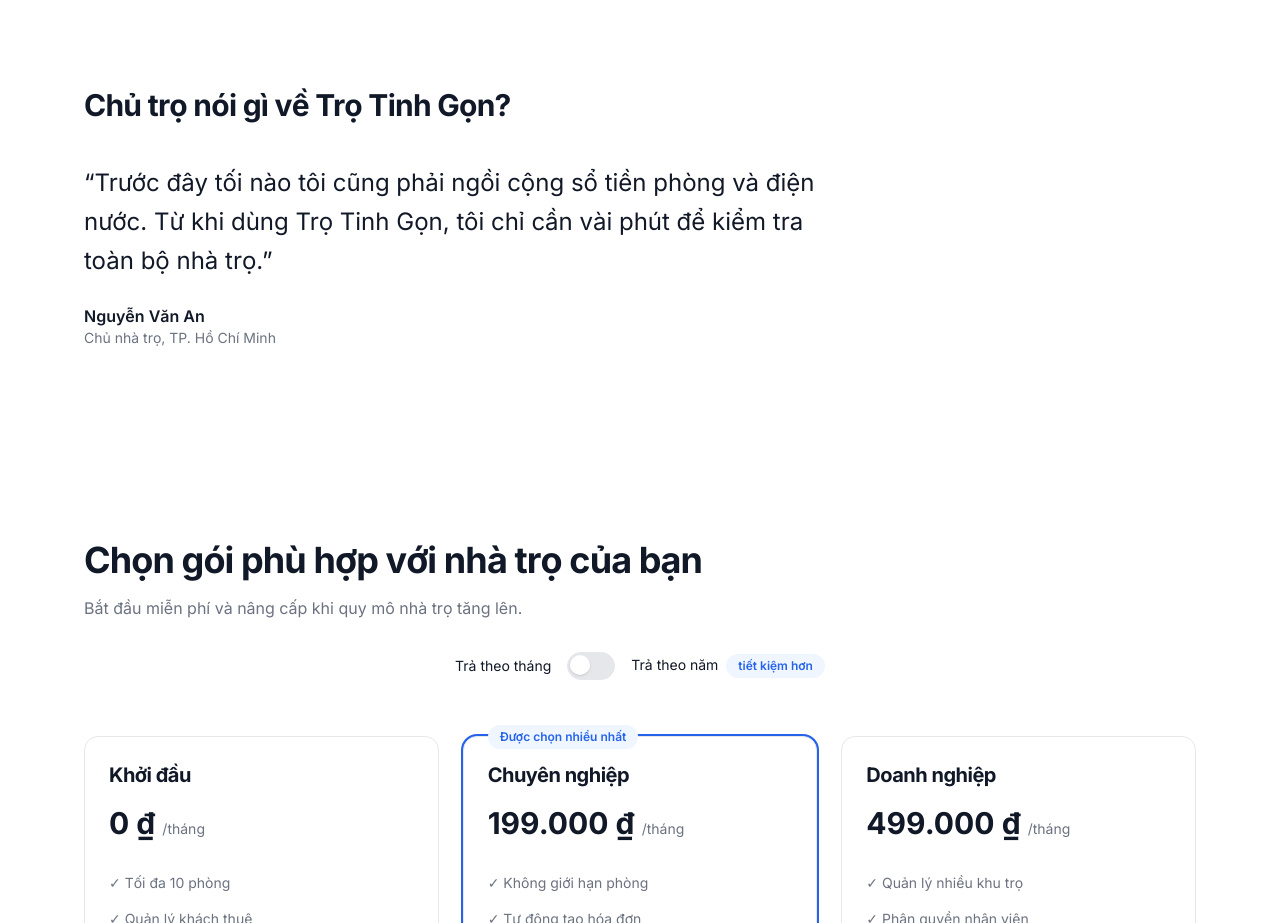
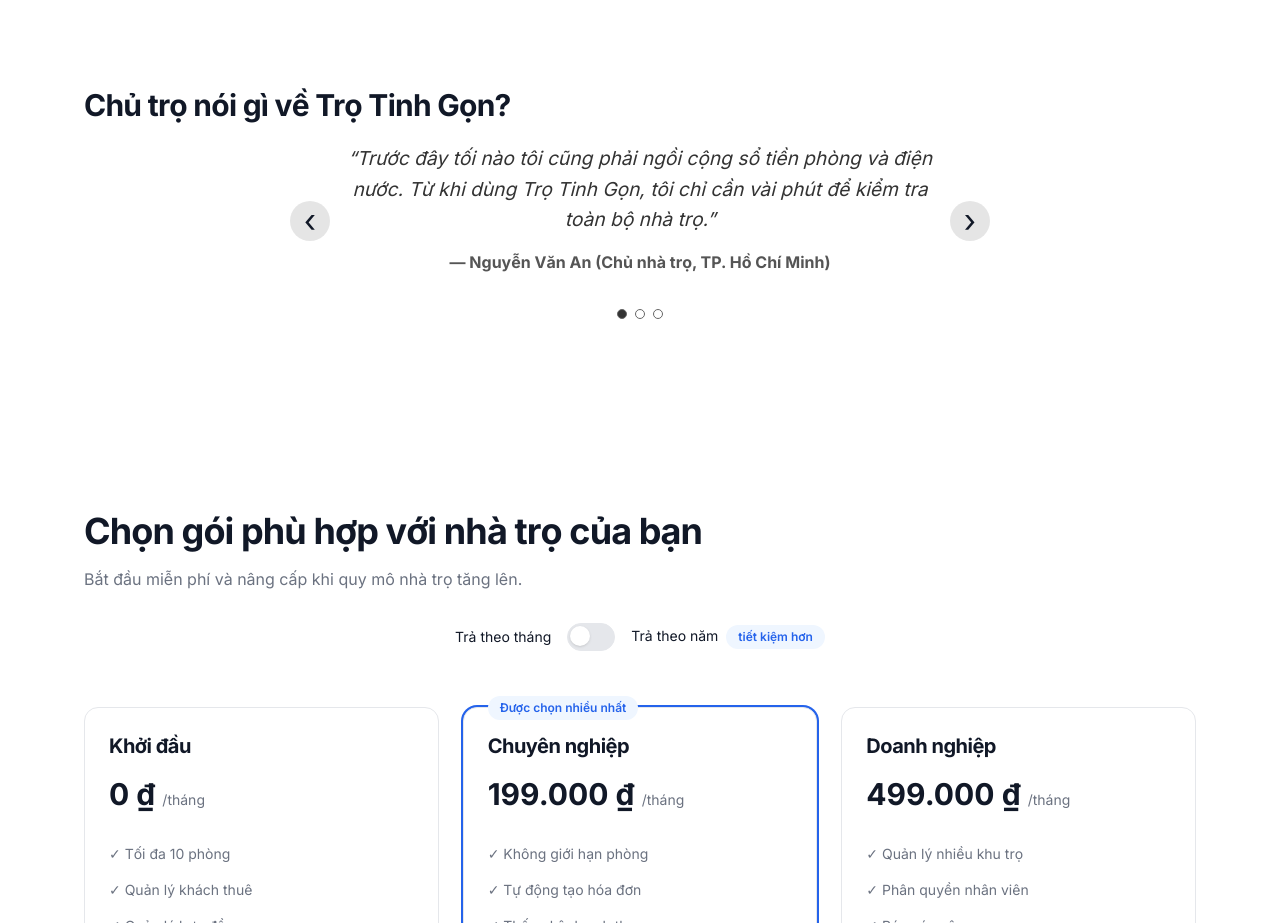
Before and after one commit to Mayz26/tkw_2551050029_Dien, a website with bundled scripts: page index.html in a window 1280 px wide. Shown: the part 2380-3303 px from the top of the page. Built offline with nearby package versions, Linux system fonts and the light colour scheme.

Commit message:
them slider

```diff
--- a/index.html
+++ b/index.html
@@ -250,22 +250,27 @@
             <h2 id="testimonial-title" class="font-display text-3xl font-bold text-ink">
                 Chủ trọ nói gì về Trọ Tinh Gọn?
             </h2>
-            <figure class="mt-10 max-w-3xl">
-                <blockquote class="text-2xl font-medium leading-relaxed text-ink">
-                    “Trước đây tối nào tôi cũng phải ngồi cộng
-                    sổ tiền phòng và điện nước. Từ khi dùng
-                    Trọ Tinh Gọn, tôi chỉ cần vài phút để kiểm tra
-                    toàn bộ nhà trọ.”
-                </blockquote>
-                <figcaption class="mt-6">
-                    <span class="font-semibold text-ink">
-                        Nguyễn Văn An
-                    </span>
-                    <cite class="block text-sm not-italic text-muted">
-                        Chủ nhà trọ, TP. Hồ Chí Minh
-                    </cite>
-                </figcaption>
-            </figure>
+             <div id="slider-camnhan" class="slider-container" tabindex="0">
+                <div class="slider-viewport">
+                    <div class="slider-track" data-slider-track>
+                        <div class="slider-item" data-slide>
+                            <p class="testimonial-text">“Trước đây tối nào tôi cũng phải ngồi cộng sổ tiền phòng và điện nước. Từ khi dùng Trọ Tinh Gọn, tôi chỉ cần vài phút để kiểm tra toàn bộ nhà trọ.”</p>
+                            <h4 class="testimonial-author">— Nguyễn Văn An (Chủ nhà trọ, TP. Hồ Chí Minh)</h4>
+                        </div>
+                        <div class="slider-item" data-slide>
+                            <p class="testimonial-text">“Ứng dụng rất tinh gọn và dễ dùng. Việc tự động tạo hóa đơn giúp tôi tiết kiệm được rất nhiều thời gian mỗi cuối tháng.”</p>
+                            <h4 class="testimonial-author">— Trần Thị Bình (Chủ nhà trọ, Hà Nội)</h4>
+                        </div>
+                        <div class="slider-item" data-slide>
+                            <p class="testimonial-text">“Hệ thống nhắc lịch đóng tiền rất chuẩn, khách thuê tự giác đóng đúng hạn hơn hẳn từ khi tôi chuyển sang dùng nền tảng này.”</p>
+                            <h4 class="testimonial-author">— Lê Hoàng Cường (Quản lý chung cư mini, Đà Nẵng)</h4>
+                        </div>
+                    </div>
+                </div>
+                <button type="button" class="slider-btn prev" data-slider-prev aria-label="Slide trước">‹</button>
+                <button type="button" class="slider-btn next" data-slider-next aria-label="Slide sau">›</button>
+                <div class="slider-dots" data-slider-dots></div>
+            </div>
         </section>
         <section id="pricing" aria-labelledby="pricing-title" data-reveal class="section">
             <div class="max-w-2xl">
@@ -429,7 +434,7 @@
                     Đăng ký miễn phí trong 30 ngày.
                     Không cần thẻ ngân hàng.
                 </p>
-                <a href="./register" class="btn btn-primary mt-8">
+                <a href="./pricing.html" class="btn btn-primary mt-8">
                     Đăng ký miễn phí
                 </a>
             </div>
--- a/js/main.js
+++ b/js/main.js
@@ -2,7 +2,7 @@ import { initNav, initHeaderOnScroll, initToTop } from "./nav.js";
 import { initTheme } from "./theme.js";
 import { initFaq } from "./faq.js";
 import { initPricing } from "./pricing.js";
-//import { initSlider } from "./slider.js";
+import { initSlider } from "./slider.js";
 import { initReveal } from "./reveal.js";
 
 initNav();
@@ -11,5 +11,5 @@ initToTop();
 initTheme();
 initFaq();
 initPricing();
-//initSlider();
+initSlider();
 initReveal();
--- a/js/slider.js
+++ b/js/slider.js
@@ -0,0 +1,108 @@
+const TU_CHAY = 6000;
+
+export function initSlider() {
+  const root = document.getElementById("slider-camnhan");
+  if (!root) return;
+
+  const track = root.querySelector("[data-slider-track]");
+  const slides = [...root.querySelectorAll("[data-slide]")];
+  const dotsBox = root.querySelector("[data-slider-dots]");
+  const prev = root.querySelector("[data-slider-prev]");
+  const next = root.querySelector("[data-slider-next]");
+  if (!track || slides.length === 0) return;
+
+  let index = 0;
+  let timer = null;
+
+  const dots = [];
+  if (dotsBox) {
+    slides.forEach((_, i) => {
+      const dot = document.createElement("button");
+      dot.type = "button";
+      dot.classList.add("slider-dot");
+      dot.setAttribute("aria-label", `Xem cảm nhận ${i + 1} trên ${slides.length}`);
+
+      dot.addEventListener("click", () => {
+        go(i);
+        restart();
+      });
+
+      dotsBox.appendChild(dot);
+      dots.push(dot);
+    });
+  }
+
+  function go(next_) {
+    index = (next_ + slides.length) % slides.length;
+
+    track.style.transform = `translateX(-${index * 100}%)`;
+
+    slides.forEach((slide, i) => {
+      const isCurrent = i === index;
+      slide.toggleAttribute("inert", !isCurrent);
+      slide.setAttribute("aria-hidden", !isCurrent);
+    });
+
+    dots.forEach((dot, i) => {
+      if (i === index) {
+        dot.setAttribute("aria-current", "true");
+      } else {
+        dot.removeAttribute("aria-current");
+      }
+    });
+  }
+
+  function start() {
+    const prefersReducedMotion = window.matchMedia("(prefers-reduced-motion: reduce)").matches;
+    if (prefersReducedMotion) return;
+
+    stop();
+    timer = setInterval(() => go(index + 1), TU_CHAY);
+  }
+
+  function stop() {
+    clearInterval(timer);
+    timer = null;
+  }
+
+  function restart() {
+    stop();
+    start();
+  }
+
+  prev?.addEventListener("click", () => {
+    go(index - 1);
+    restart();
+  });
+
+  next?.addEventListener("click", () => {
+    go(index + 1);
+    restart();
+  });
+
+  root.addEventListener("keydown", (e) => {
+    if (e.key === "ArrowLeft") {
+      go(index - 1);
+      restart();
+    } else if (e.key === "ArrowRight") {
+      go(index + 1);
+      restart();
+    }
+  });
+
+  root.addEventListener("mouseenter", stop);
+  root.addEventListener("mouseleave", start);
+  root.addEventListener("focusin", stop);
+  root.addEventListener("focusout", start);
+
+  document.addEventListener("visibilitychange", () => {
+    if (document.hidden) {
+      stop();
+    } else {
+      start();
+    }
+  });
+
+  go(0);
+  start();
+}
--- a/src/input.css
+++ b/src/input.css
@@ -138,4 +138,76 @@
         @apply opacity-100;
         transform: none;
     }
+    .slider-container {
+    position: relative;
+    width: 100%;
+    max-width: 700px;
+    margin: 0 auto;
+    overflow: hidden;
 }
+    .slider-viewport {
+    width: 100%;
+    overflow: hidden;
+    }
+    .slider-track {
+    display: flex;
+    width: 100%;
+    transition: transform 0.5s ease-in-out;
+    will-change: transform;
+    }
+    .slider-item {
+    flex: 0 0 100%;
+    width: 100%;
+    box-sizing: border-box;
+    padding: 20px 40px;
+    text-align: center;
+    }
+    .testimonial-text {
+    font-size: 1.2rem;
+    font-style: italic;
+    line-height: 1.6;
+    margin-bottom: 15px;
+    color: #333;
+    }
+    .testimonial-author {
+    font-weight: bold;
+    color: #555;
+    }
+    .slider-btn {
+    position: absolute;
+    top: 50%;
+    transform: translateY(-50%);
+    background: rgba(0,0,0,0.1);
+    border: none;
+    font-size: 2rem;
+    width: 40px;
+    height: 40px;
+    cursor: pointer;
+    border-radius: 50%;
+    display: flex;
+    align-items: center;
+    justify-content: center;
+    }
+    .slider-btn.prev { left: 0; }
+    .slider-btn.next { right: 0; }
+    .slider-btn:hover { background: rgba(0,0,0,0.2); }
+    /* Chấm chỉ dẫn */
+    .slider-dots {
+    display: flex;
+    justify-content: center;
+    gap: 8px;
+    margin-top: 15px;
+    }
+    .slider-dot {
+    width: 10px;
+    height: 10px;
+    border-radius: 50%;
+    border: 1px solid #666;
+    background: transparent;
+    cursor: pointer;
+    padding: 0;
+    }
+    .slider-dot[aria-current="true"] {
+    background: #333;
+    }
+}
```
Also changed, not shown: dist/output.css.
